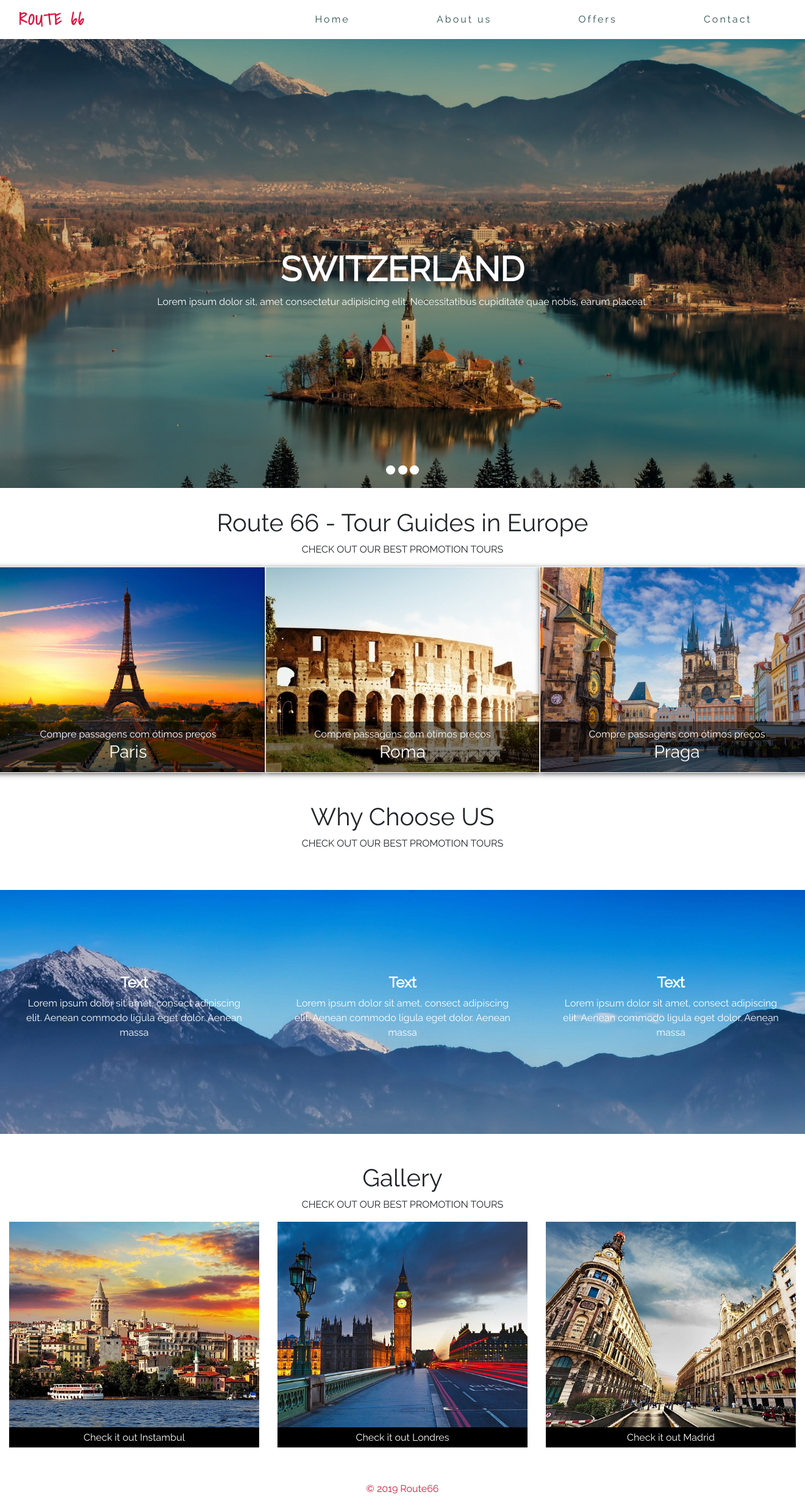
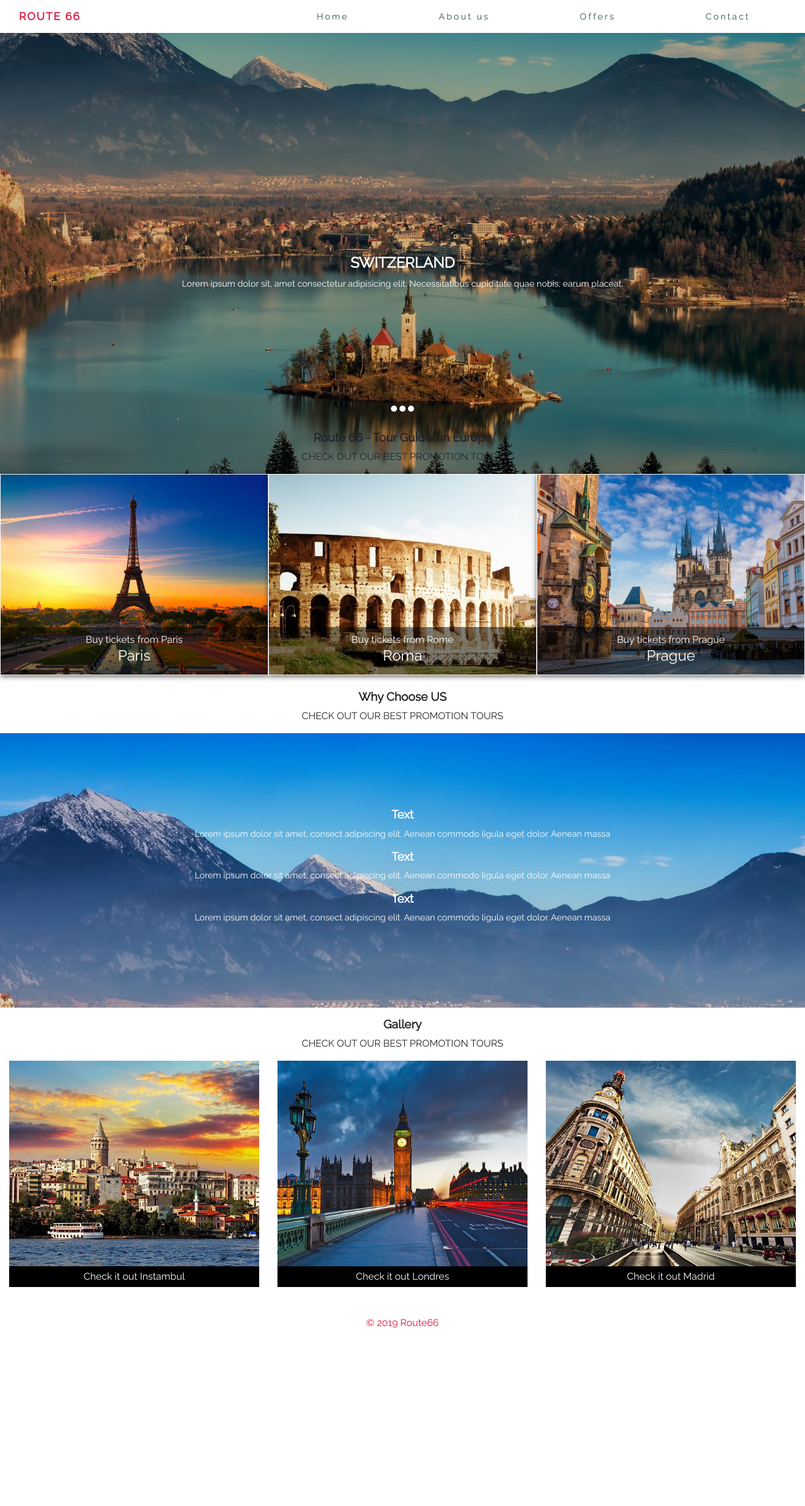
Before and after one commit to fernando-matallo/projects, a PHP site: page / in a window 1320 px wide; the page is wider, and only the part inside the window is pictured. Shown: that part at 61% size. After the commit the page ends 2189 px from the top of that part, so only its background shows below. Run offline with PHP 8.4, Linux system fonts and the light colour scheme.

Commit message:
adding project

```diff
--- a/route66/css/estilo.css
+++ b/route66/css/estilo.css
@@ -7,10 +7,9 @@
 
 .navbar-light .navbar-brand {
     color: crimson;
-    font-size: 1.6em;
+    font-size: 1.1em;
     font-weight: bolder;
     text-transform: uppercase;
-    font-family: 'Shadows Into Light', cursive;
     letter-spacing: 2px;
 }
 
@@ -21,10 +20,21 @@
     width: 100%;
 }
 
+.navbar-toggler-icon {
+    display: inline-block;
+    width: 1.0em;
+    height: 1.0em;
+    vertical-align: middle;
+    content: "";
+    background: no-repeat center center;
+    background-size: 100% 100%;
+}
+
 .navbar-light .navbar-nav .nav-link {
     color: darkslategray;
     font-weight: lighter;
     letter-spacing: 3px;
+    font-size: 0.9em;
 }
 
 .navbar-light .navbar-nav .nav-link:hover {
@@ -70,10 +80,10 @@
     justify-content: center;
 }
 
-.banner-text h2{
+.banner-text h2 {
     text-align: center;
     color: white;
-    font-size: 3.5em;
+    font-size: 1.5em;
     text-transform: uppercase;
     padding-top: 5%;
     font-weight: bolder;
@@ -95,26 +105,26 @@
 }
 
 
-.banner-text p{
+.banner-text p {
     text-align: center;
     color: white;
     padding: 0 15%;
     font-weight: 500;
-    font-size: 1em;
+    font-size: 0.9em;
 }
 
 /* Dots */
 
-.dots-container{
+.dots-container {
     text-align: center;
     width: 100%;
     z-index: 2;
-    margin-top: -3%;
+    margin-top: -10%;
 }
 
-.dot{
-    height: 15px;
-    width: 15px;
+.dot {
+    height: 10px;
+    width: 10px;
     display: inline-block;
     background-color: white;
     border-radius: 50%;
@@ -171,16 +181,42 @@
     background-color: rgba(0,0,0,0.5);
 }
 
+.caption h3{
+    font-size: 1.5em;
+}
+
+.caption p{
+    font-size: 1.0em;
+}
+
+section h1 {
+    font-size: 1.2em;
+    font-weight: bold;
+}
+
+section h1 p{
+    font-size: 0.8em;
+}
+
 /* ========================== Main COntent Fim =============================================== */
 
 /* ========================== Why Choose us Início ============================================ */
 
+section h2{
+    font-size: 1.2em;
+    font-weight: bold;
+}
+
+section h2 p{
+    font-size: 0.8em;
+}
+
 section .choose-content{
     background-image: url(../imagens/Switzerland.jpg);
-    height: 400px;
+    height: 450px;
     background-attachment: fixed;
     display: flex;
-    flex-flow: row;
+    flex-flow: column;
     justify-content: center;
     align-items: center;
     background-color: #717171;
@@ -189,7 +225,7 @@
 
 .choose-content div h3{
     text-align: center;
-    font-size: 1.5em;
+    font-size: 1.2em;
     font-weight: bolder;
     width: 100%;
     color: white;
@@ -198,7 +234,7 @@
 
 .choose-content div p{
     text-align: center;
-    font-size: 1.0em;
+    font-size: 0.9em;
     width: 100%;
     color: white;
     padding: 0 20px;
--- a/route66/index.php
+++ b/route66/index.php
@@ -1,8 +1,8 @@
 <?php
     $produtosHome = [
-      "Paris" => ["Paris", "Compre passagens com ótimos preços", "paris.jpg"],
-      "Roma" => ["Roma", "Compre passagens com ótimos preços", "roma.jpg"],
-      "Praga" => ["Praga", "Compre passagens com ótimos preços", "praga.jpg"]
+      "Paris" => ["Paris", "Buy tickets from Paris", "paris.jpg"],
+      "Roma" => ["Roma", "Buy tickets from Rome", "roma.jpg"],
+      "Praga" => ["Prague", "Buy tickets from Prague", "praga.jpg"]
     ];
 
     $galeria = [
@@ -93,11 +93,12 @@
     <!-- Conteúdo principal do site -->
 
     <section>
-        <h1 class="text-center mt-5">Route 66 - Tour Guides in Europe</h1>
+        <h1 class="text-center mt-4">Route 66 - Tour Guides in Europe</h1>
         <p class="text-center mb-3">CHECK OUT OUR BEST PROMOTION TOURS</p>
     </section>
 
-    <section class="row">
+    <section class="container-fluid">
+    <div class="row">
         <?php foreach ($produtosHome as $cidade => $infos) { ?>
         <div class="img-main-content p-0 col-12 col-lg-4">
         <div class="caption">
@@ -107,34 +108,35 @@
         <img class="img-fluid" src="imagens/<?php echo$infos [2]; ?>" alt="">
         </div>
         <?php } ?>
+    </div>
     </section>
 
     <section>
-        <h1 class="text-center mt-5">Why Choose US</h1>
+        <h2 class="text-center mt-4">Why Choose US</h2>
         <p class="text-center mb-3">CHECK OUT OUR BEST PROMOTION TOURS</p>
     </section>
 
-    <section class="row pt-5">
+    <section class="container-fluid">
+    <div class="row">
         <div class="col-12 choose-content">
-            <div class="col-lg-4">
+            <div>
             <h3>Text</h3>
             <p>Lorem ipsum dolor sit amet, consect adipiscing elit. Aenean commodo ligula eget dolor. Aenean massa</p>
             </div>
-            <div class="col-lg-4">
+            <div>
             <h3>Text</h3>
             <p>Lorem ipsum dolor sit amet, consect adipiscing elit. Aenean commodo ligula eget dolor. Aenean massa</p>
             </div>
-            <div class="col-lg-4">
+            <div>
             <h3>Text</h3>
             <p>Lorem ipsum dolor sit amet, consect adipiscing elit. Aenean commodo ligula eget dolor. Aenean massa</p>
             </div>
-
-
         </div>
+    </div>
     </section>
 
     <section>
-        <h1 class="text-center mt-5">Gallery</h1>
+        <h2 class="text-center mt-3">Gallery</h2>
         <p class="text-center mb-3">CHECK OUT OUR BEST PROMOTION TOURS</p>
     </section>
 
@@ -161,7 +163,7 @@
 
 <footer class="page-footer">
 
-  <div class="footer-copyright text-center py-3">© 2019 Route66</div>
+  <div class="footer-copyright text-center pt-2 pb-2">© 2019 Route66</div>
 
 </footer>
 
```
